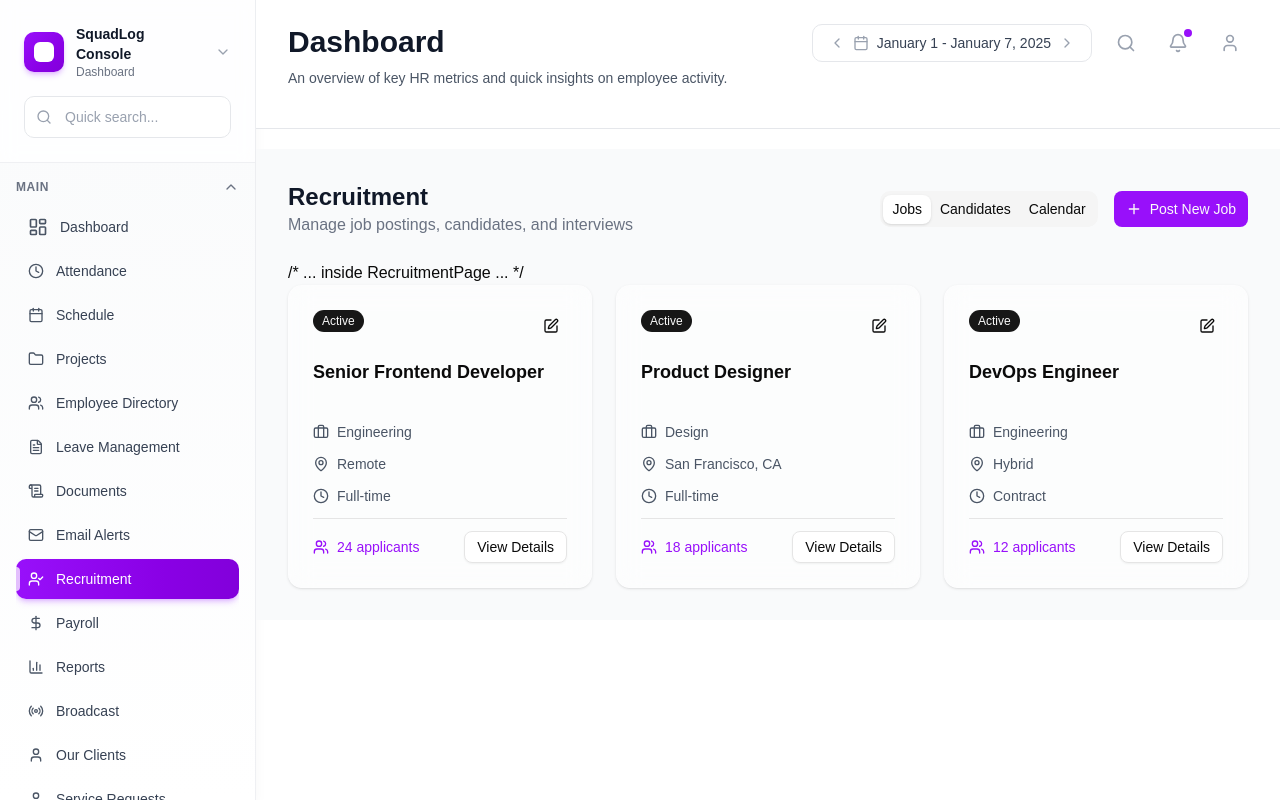
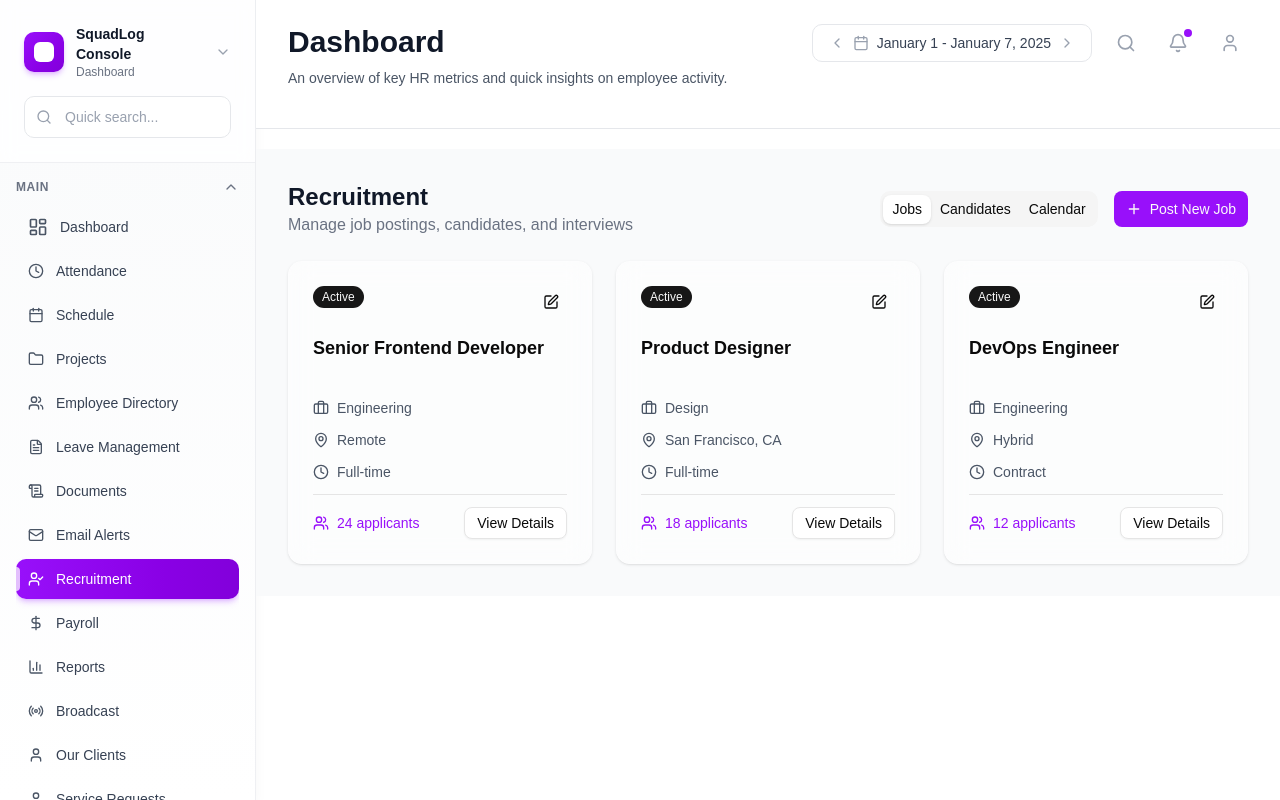
Before and after one commit to nexoviasoft/nexoviasoft-console, a Next.js app: page /admin/recruitment in a window 1280 px wide. Built offline with nearby package versions, Linux system fonts and the light colour scheme; no server answers; a web font is replaced by a local one.

Commit message:
Fix UI: Remove stray comment text from RecruitmentPage

```diff
--- a/src/app/admin/recruitment/page.js
+++ b/src/app/admin/recruitment/page.js
@@ -29,7 +29,7 @@ export default function RecruitmentPage() {
           onTabChange={setActiveTab}
         />
 
-  /* ... inside RecruitmentPage ... */
+
 
         {activeTab === 'jobs' && (
           selectedJob ? (
```
